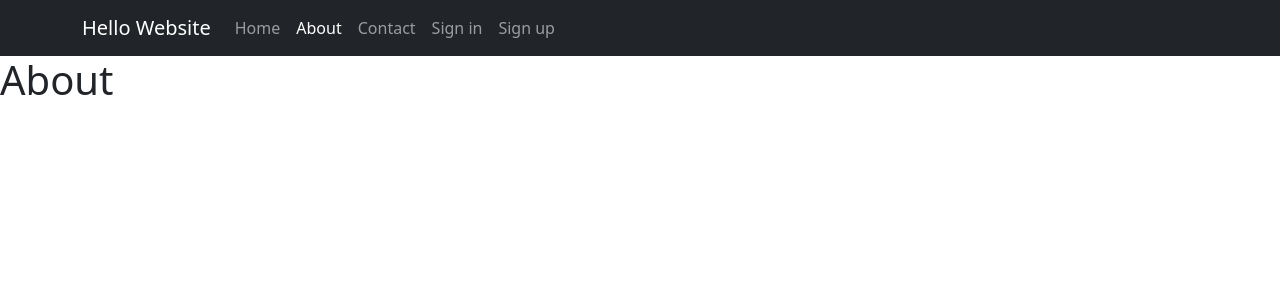
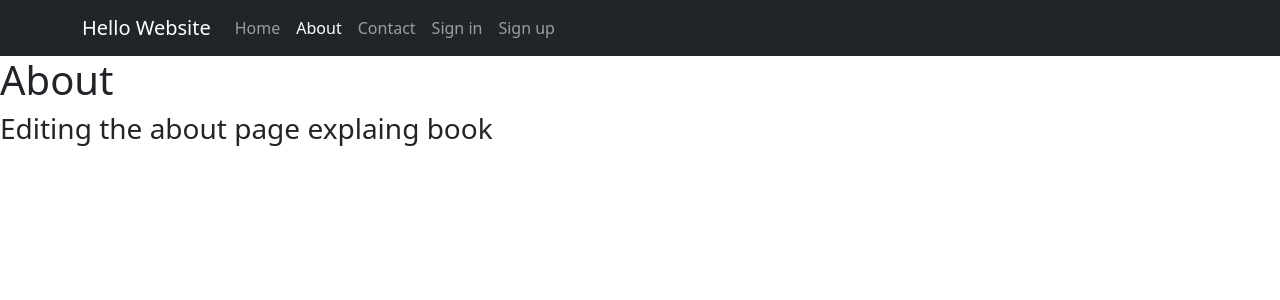
Before and after one commit to kanacoyn/classProjectWebsite, a React (Create React App) app in the folder website/: page /about in a window 1280 px wide. Shown: the top 300 px of the page. Built offline with nearby package versions, Linux system fonts and the light colour scheme; no server answers.

Commit message:
changed commit repository

```diff
--- a/website/src/pages/About.js
+++ b/website/src/pages/About.js
@@ -2,6 +2,7 @@ export function About() {
   return (
     <div>
       <h1>About</h1>
+      <h3>Editing the about page explaing book</h3>
     </div>
   );
 }
```
